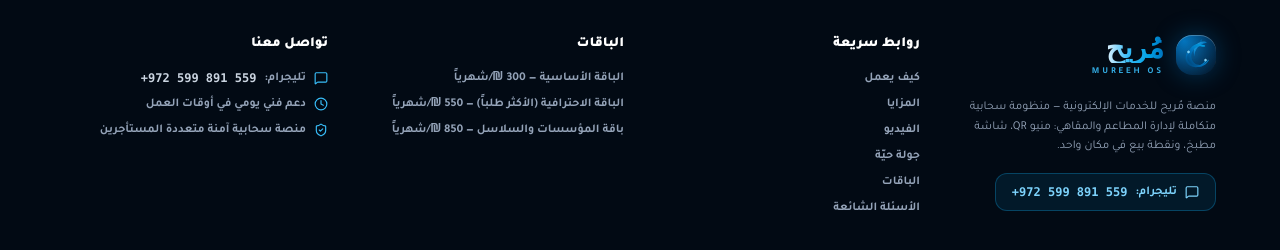
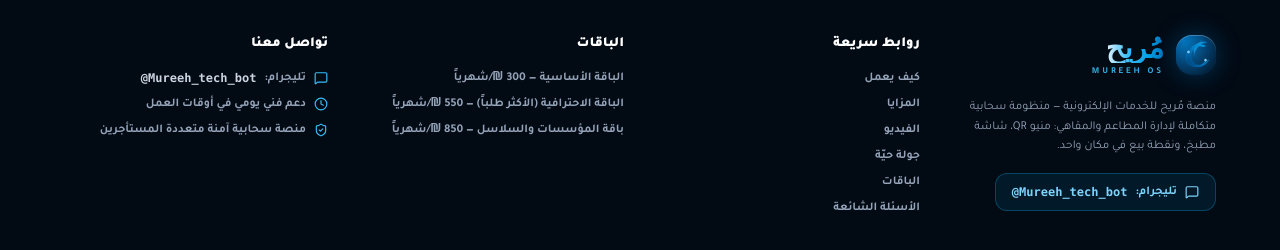
Before and after one commit to bossbaraka/restaurantsMureeh, a React (Vite) app: page / in a window 1280 px wide. Shown: the part 8509-8759 px from the top of the page. Built offline with nearby package versions, Linux system fonts and the light colour scheme; no server answers.

Commit message:
feat(contact): update all Telegram contact links to @Mureeh_tech_bot

```diff
--- a/src/components/common/SaaSLandingPage.tsx
+++ b/src/components/common/SaaSLandingPage.tsx
@@ -293,7 +293,7 @@
     const text = encodeURIComponent(
       `مرحباً! أود الاشتراك في منصة مُريح للخدمات الإلكترونية للمطاعم (${planName}) والاستفسار عن تدشين الخدمة لمطعمي.`,
     );
-    window.open(`https://t.me/+972599891559?text=${text}`, '_blank');
+    window.open(`https://t.me/Mureeh_tech_bot?start=${encodeURIComponent(planName)}`, '_blank');
   };
 
   const openManagerConsole = () => {
@@ -1366,7 +1366,7 @@
               >
                 <MessageSquare className="w-3.5 h-3.5" />
                 <span>تليجرام: </span>
-                <span className="font-mono" dir="ltr">+972 599 891 559</span>
+                <span className="font-mono" dir="ltr">@Mureeh_tech_bot</span>
               </button>
             </div>
             <nav aria-label="روابط سريعة">
@@ -1399,8 +1399,8 @@
                 <li className="flex items-center gap-2">
                   <MessageSquare className="w-3.5 h-3.5 text-[#38BDF8]" />
                   تليجرام:{' '}
-                  <a href="https://t.me/+972599891559" target="_blank" rel="noopener noreferrer" className="font-mono text-slate-300 hover:text-sky-400" dir="ltr">
-                    +972 599 891 559
+                  <a href="https://t.me/Mureeh_tech_bot" target="_blank" rel="noopener noreferrer" className="font-mono text-slate-300 hover:text-sky-400" dir="ltr">
+                    @Mureeh_tech_bot
                   </a>
                 </li>
                 <li className="flex items-center gap-2">
--- a/src/components/customer/CustomerHeader.tsx
+++ b/src/components/customer/CustomerHeader.tsx
@@ -274,19 +274,19 @@
                 )}
               </button>
 
-              {/* WhatsApp Direct Support */}
+              {/* Telegram Bot Direct Support */}
               <a
-                href={whatsappUrl}
+                href="https://t.me/Mureeh_tech_bot"
                 target="_blank"
                 rel="noopener noreferrer"
                 onClick={() => setIsMobileMenuOpen(false)}
-                className="w-full p-3 rounded-xl bg-emerald-950/80 border border-emerald-500/40 text-emerald-300 text-xs font-bold flex items-center justify-between transition-all"
+                className="w-full p-3 rounded-xl bg-sky-950/80 border border-sky-500/40 text-sky-300 text-xs font-bold flex items-center justify-between transition-all"
               >
                 <div className="flex items-center gap-2">
-                  <MessageCircle className="w-4 h-4 text-emerald-400" />
-                  <span>تواصل عبر واتساب المنصة</span>
+                  <MessageCircle className="w-4 h-4 text-sky-400" />
+                  <span>تواصل عبر بوت تليجرام المنصة</span>
                 </div>
-                <span className="font-mono text-[11px] text-emerald-300 direction-ltr">00970593498909</span>
+                <span className="font-mono text-[11px] text-sky-300 direction-ltr">@Mureeh_tech_bot</span>
               </a>
 
               {/* Admin Login */}
--- a/src/components/customer/CustomerLayout.tsx
+++ b/src/components/customer/CustomerLayout.tsx
@@ -355,13 +355,13 @@
                 هل تملك مطعماً؟ احصل على نظام مريح الذكي ⚡
               </button>
               <a
-                href={`https://wa.me/970593498909?text=${encodeURIComponent(`السلام عليكم، أتواصل معكم عبر منصة مريح`)}`}
+                href="https://t.me/Mureeh_tech_bot"
                 target="_blank"
                 rel="noopener noreferrer"
                 className="inline-flex items-center gap-1.5 px-3 py-1 rounded-full bg-[#0072BC]/20 border border-[#0072BC]/40 text-[#38BDF8] text-[11px] font-bold hover:bg-[#0072BC]/30 transition-colors"
               >
-                <span>واتساب المبيعات:</span>
-                <span className="font-mono text-[#38BDF8] font-bold direction-ltr">00970593498909</span>
+                <span>تليجرام الدعم الفني:</span>
+                <span className="font-mono text-[#38BDF8] font-bold direction-ltr">@Mureeh_tech_bot</span>
               </a>
             </div>
           </div>
--- a/src/components/customer/LuxuryWelcomeScreen.tsx
+++ b/src/components/customer/LuxuryWelcomeScreen.tsx
@@ -206,17 +206,17 @@
           )}
         </div>
 
-        {/* WhatsApp Contact Badge */}
-        <div className="inline-flex items-center justify-center gap-2 px-4 py-2 rounded-2xl bg-emerald-950/70 border border-emerald-500/40 text-emerald-300 text-xs font-semibold backdrop-blur-md shadow-lg">
-          <MessageCircle className="w-4 h-4 text-emerald-400 animate-bounce" />
-          <span>للتواصل والدعم الفني عبر واتساب:</span>
+        {/* Telegram Contact Badge */}
+        <div className="inline-flex items-center justify-center gap-2 px-4 py-2 rounded-2xl bg-sky-950/70 border border-sky-500/40 text-sky-300 text-xs font-semibold backdrop-blur-md shadow-lg">
+          <MessageCircle className="w-4 h-4 text-sky-400 animate-bounce" />
+          <span>للتواصل والدعم الفني عبر تليجرام:</span>
           <a
-            href={whatsappUrl}
+            href="https://t.me/Mureeh_tech_bot"
             target="_blank"
             rel="noopener noreferrer"
-            className="font-mono font-bold text-emerald-300 hover:text-white underline direction-ltr"
+            className="font-mono font-bold text-sky-300 hover:text-white underline direction-ltr"
           >
-            00970593498909
+            @Mureeh_tech_bot
           </a>
         </div>
       </div>
@@ -240,7 +240,7 @@
             منصة مريح MUREEH · نظام إدارة المطاعم الذكي
           </p>
           <p className="text-[10px] text-luxury-500">
-            للتواصل المباشر مع المنصة واتساب: <span className="font-mono" style={{ color: primaryCol }}>00970593498909</span>
+            للتواصل المباشر مع المنصة تليجرام: <span className="font-mono" style={{ color: primaryCol }}>@Mureeh_tech_bot</span>
           </p>
         </div>
       </div>
--- a/src/components/customer/OrderTrackingDrawer.tsx
+++ b/src/components/customer/OrderTrackingDrawer.tsx
@@ -387,17 +387,17 @@
         )}
       </div>
 
-        {/* Sticky Footer: Order More, Call Waiter & WhatsApp Support */}
+        {/* Sticky Footer: Order More, Call Waiter & Telegram Bot Support */}
         <div className="p-4 bg-luxury-950 border-t border-luxury-800 space-y-2 shrink-0">
           <div className="flex items-center gap-2 text-xs justify-between">
             <a
-              href={`https://wa.me/970593498909?text=${encodeURIComponent(`السلام عليكم، استفسار بشأن الطلب في ${currentRestaurant?.name || 'المطعم'}`)}`}
+              href="https://t.me/Mureeh_tech_bot"
               target="_blank"
               rel="noopener noreferrer"
-              className="flex-1 py-2 px-3 rounded-xl bg-emerald-950/80 hover:bg-emerald-900 border border-emerald-500/40 text-emerald-300 text-xs font-bold flex items-center justify-center gap-1.5 transition-colors"
+              className="flex-1 py-2 px-3 rounded-xl bg-sky-950/80 hover:bg-sky-900 border border-sky-500/40 text-sky-300 text-xs font-bold flex items-center justify-center gap-1.5 transition-colors"
             >
-              <span>واتساب الخدمة (مريح):</span>
-              <span className="font-mono direction-ltr">00970593498909</span>
+              <span>تليجرام الخدمة الدعم الفني:</span>
+              <span className="font-mono direction-ltr">@Mureeh_tech_bot</span>
             </a>
           </div>
 
```
